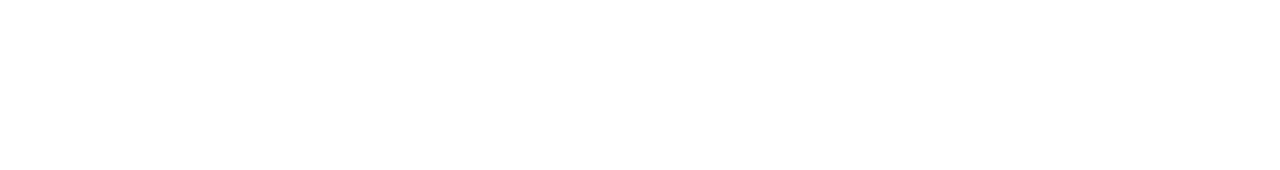
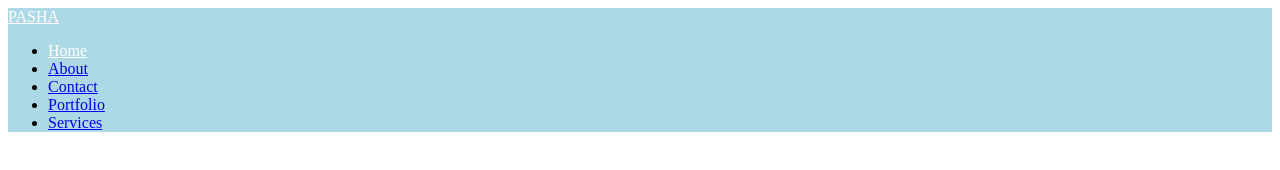
Before and after one commit to AsimRzayev/Lesson-5, a plain HTML site: page index.html in a window 1280 px wide. Drawn offline with Linux system fonts and the light colour scheme.

Commit message:
navbar and css

```diff
--- /dev/null
+++ b/assets/css/main.css
@@ -0,0 +1,9 @@
+header {
+    background: lightblue;
+}
+#mainHeader > a {
+    color: white;
+}
+#mainHeader ul li a.active {
+    color: white;
+}
--- a/index.html
+++ b/index.html
@@ -5,6 +5,20 @@
         <meta http-equiv="X-UA-Compatible" content="IE=edge" />
         <meta name="viewport" content="width=device-width, initial-scale=1.0" />
         <title>Document</title>
+        <link rel="stylesheet" href="assets/css/main.css" />
     </head>
-    <body></body>
+    <body>
+        <header id="mainHeader">
+            <a href="#">PASHA</a>
+            <nav>
+                <ul>
+                    <li><a href="#" class="active">Home</a></li>
+                    <li><a href="#">About</a></li>
+                    <li><a href="#">Contact</a></li>
+                    <li><a href="#">Portfolio</a></li>
+                    <li><a href="#">Services</a></li>
+                </ul>
+            </nav>
+        </header>
+    </body>
 </html>
```
